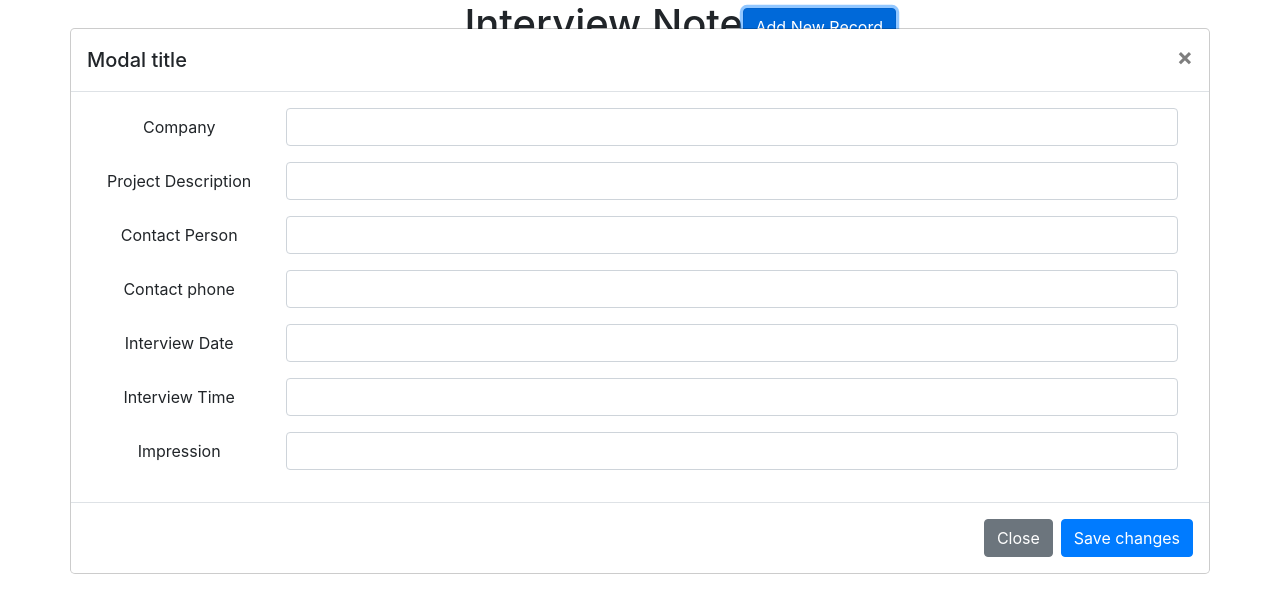
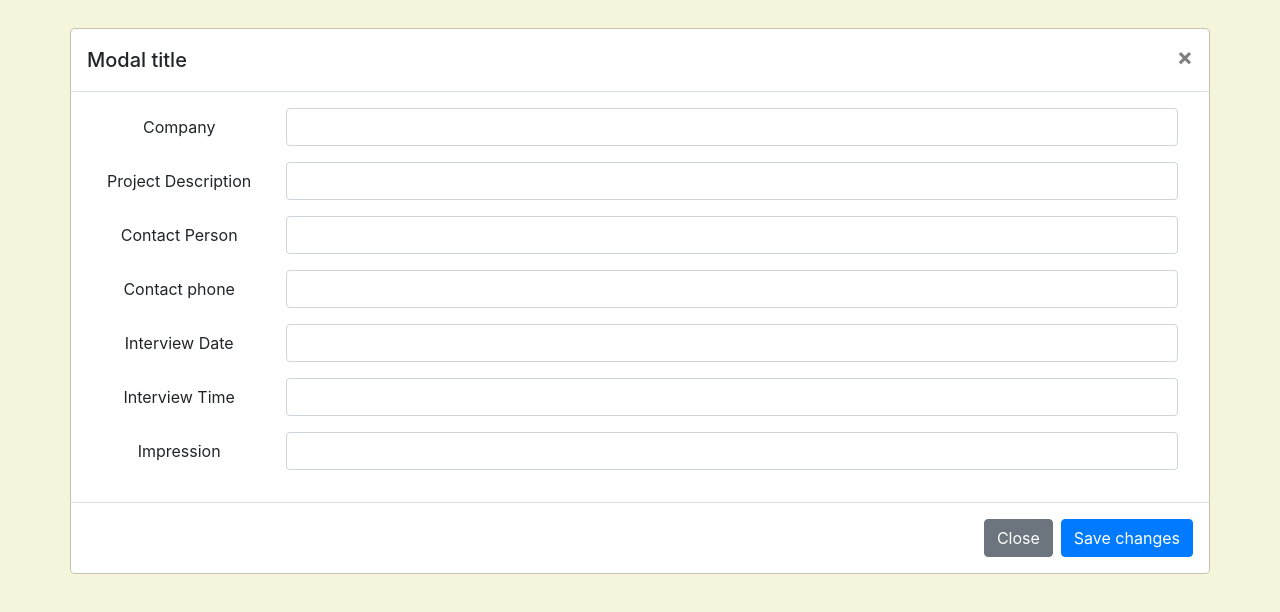
Before and after one commit to nikpopov/interview, a React (Create React App) app: page / in a window 1280 px wide. Both pictures are taken after a click on the button "Add New Record". Shown: the top 612 px of the page. Built offline with nearby package versions, Linux system fonts and the light colour scheme.

Commit message:
commit: modal background color pretified

```diff
--- a/src/App.css
+++ b/src/App.css
@@ -35,3 +35,6 @@
 .show {
   display: block;
 }
+.beige {
+  background-color: beige;
+}
--- a/src/components/Modal/Modal.js
+++ b/src/components/Modal/Modal.js
@@ -9,9 +9,7 @@ const Modal = (props) => {
 
   return (
     <div
-      className={classnames({
-        'fade': true,
-        'modal': true,
+      className={classnames('fade modal beige',{
         'show': modalIsOpen
       })}
       tabIndex="-1"
```
